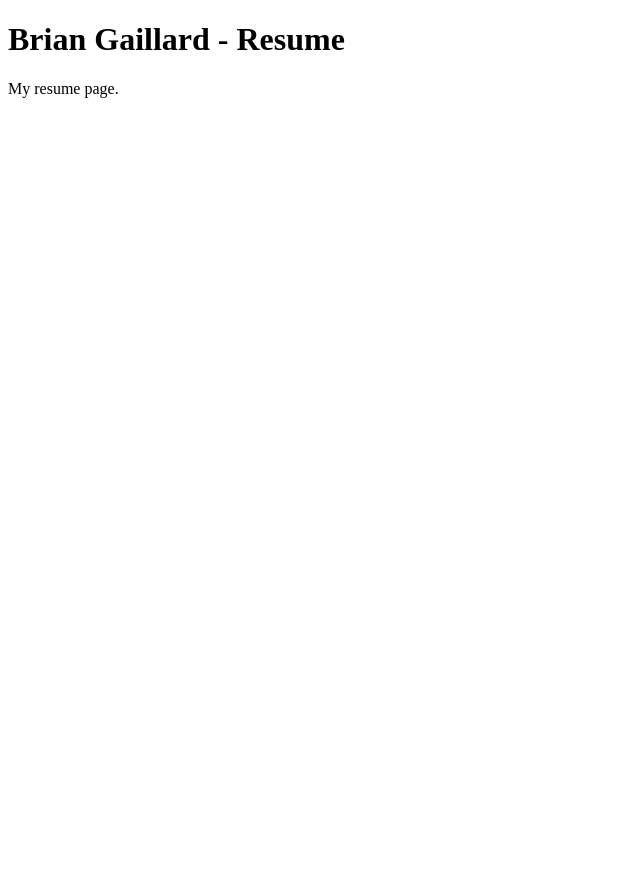
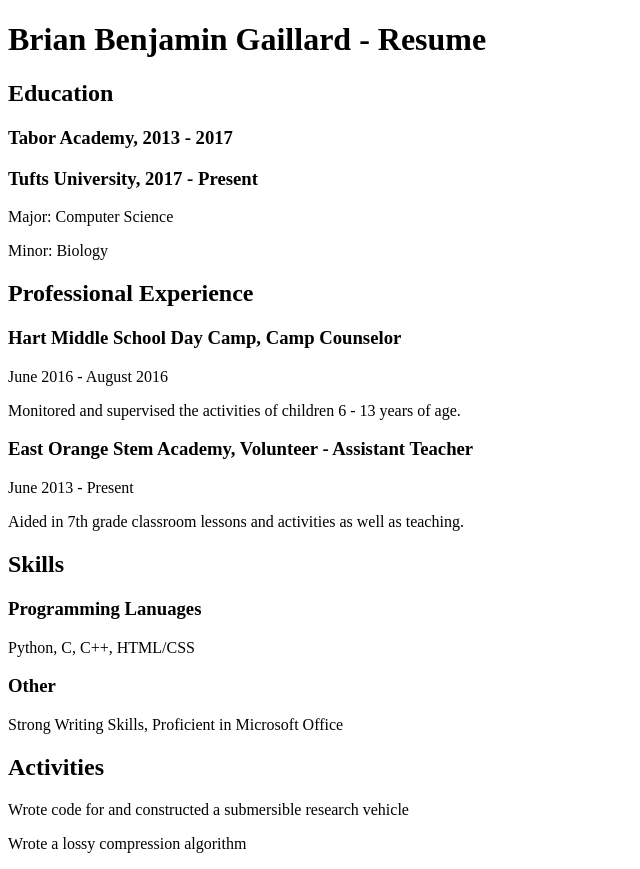
Before and after one commit to BrianGaillard/BrianGaillard.github.io, a plain HTML site: page resume.html in a window 1280 px wide. Shown: the whole page, without its empty margins (0-640 px from the left). Before the commit the page ends 800 px from the top, so only its background shows below. Drawn offline with Linux system fonts and the light colour scheme.

Commit message:
completed resume page

```diff
--- a/resume.html
+++ b/resume.html
@@ -8,8 +8,32 @@
 	</head>
 
 	<body>
-		<h1>Brian Gaillard - Resume</h1>
-		<p>My resume page.</p>
+		<h1>Brian Benjamin Gaillard - Resume</h1>
+
+		<h2>Education</h2>
+		<h3>Tabor Academy, 2013 - 2017</h3>
+		<h3>Tufts University, 2017 - Present</h3>
+		<p>Major: Computer Science</p>
+		<p>Minor: Biology</p>
+
+		<h2>Professional Experience</h2>
+		<h3>Hart Middle School Day Camp, Camp Counselor</h3>
+		<p>June 2016 - August 2016</p>
+		<p>Monitored and supervised the activities of children 6 - 13 years of age.</p>
+		<h3>East Orange Stem Academy, Volunteer - Assistant Teacher</h3>
+		<p>June 2013 - Present</p>
+		<p>Aided in 7th grade classroom lessons and activities as well as teaching.</p>
+
+		<h2>Skills</h2>
+		<h3>Programming Lanuages</h3>
+		<p>Python, C, C++, HTML/CSS</p>
+		<h3>Other</h3>
+		<p>Strong Writing Skills, Proficient in Microsoft Office</p>
+
+		<h2>Activities</h2>
+		<p>Wrote code for and constructed a submersible research vehicle</p>
+		<p>Wrote a lossy compression algorithm</p>
+
 
 	</body>
 </html>
```
